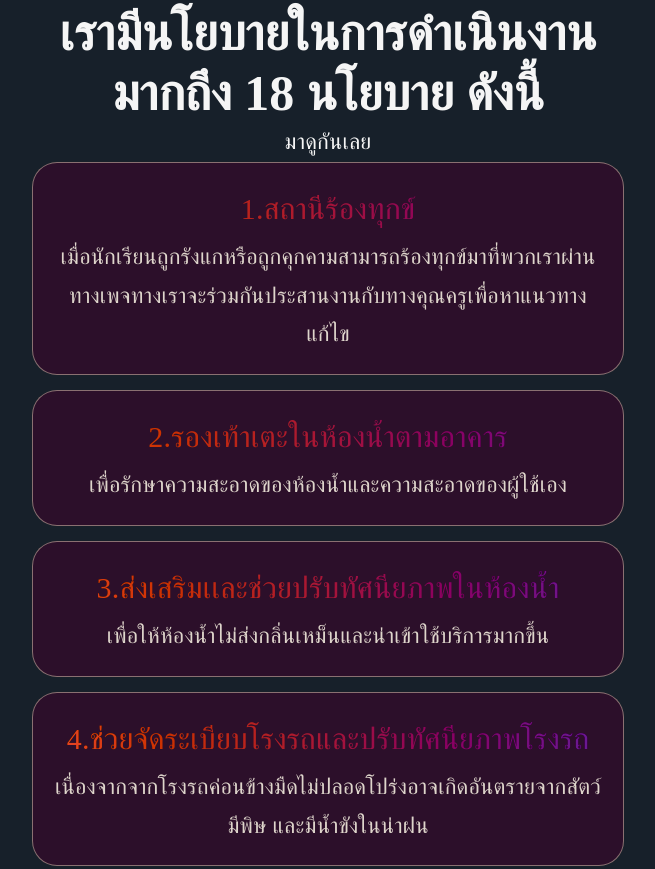
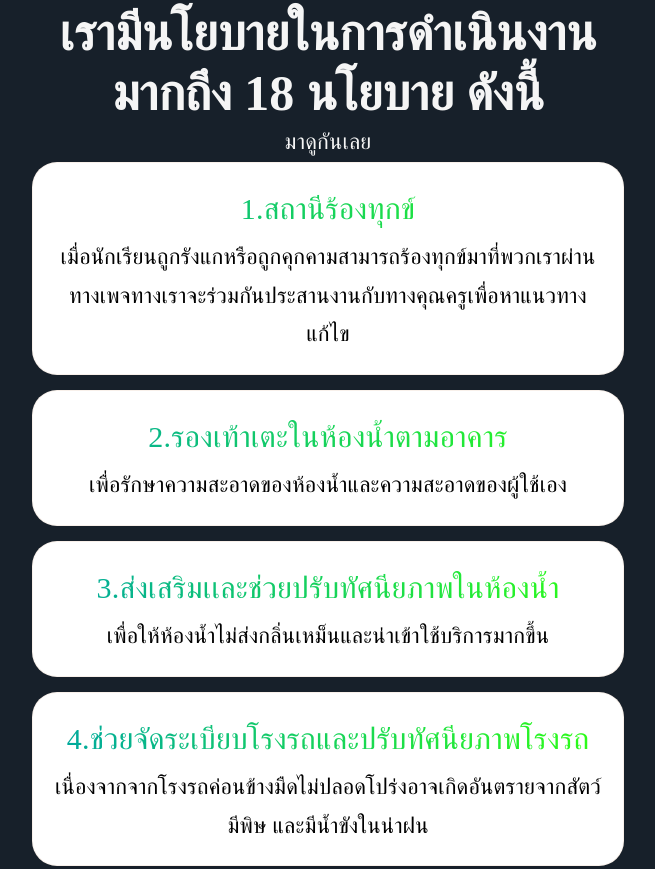
Before and after one commit to IkrtI/kawhna, a plain HTML site: page index.html in a window 1280 px wide. Shown: the part 1222-2091 px from the top of the page, without its empty margins (312-967 px from the left). Drawn offline with nearby package versions, Linux system fonts and the light colour scheme; a web font is replaced by a local one.

Commit message:
iwiweabfdkaldfk/naelkbe

```diff
--- a/style.css
+++ b/style.css
@@ -376,9 +376,9 @@ p {
 } */
 
 .policy-card {
-  mix-blend-mode: difference;
+  /* mix-blend-mode: difference; */
   border: 1px solid #f3e3d989;
-  background-color: #432f54;
+  background-color: #ffffff;
   border-radius: 25px;
   /* margin-top: 30px; */
   margin-bottom: 15px;
@@ -396,13 +396,14 @@ p {
   -moz-background-clip: text;
   -webkit-text-fill-color: transparent;
   -moz-text-fill-color: transparent;
-  background-image: linear-gradient(76deg, #f60, rgb(123, 3, 197));
+  background-image: linear-gradient(76deg, rgb(0, 167, 161), rgb(46, 255, 19));
   font-size: 30px;
   /* font-size: xx-large; */
 }
 
 .policy-card-text {
   /* font-size: 15px; */
+  color: #000;
   line-height: 1.75;
   margin-top: 3px;
   letter-spacing: 0.0125rem;
```
